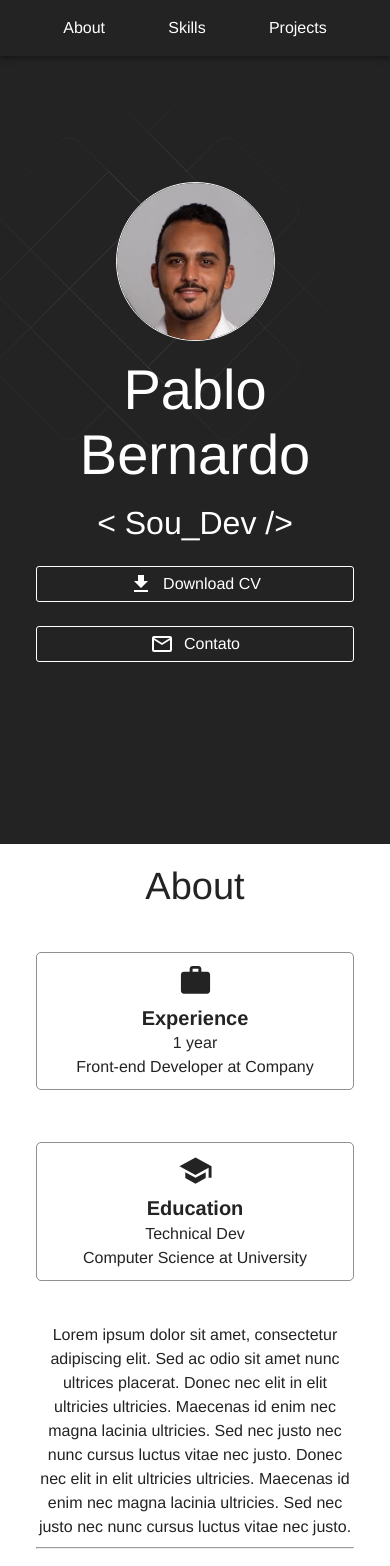
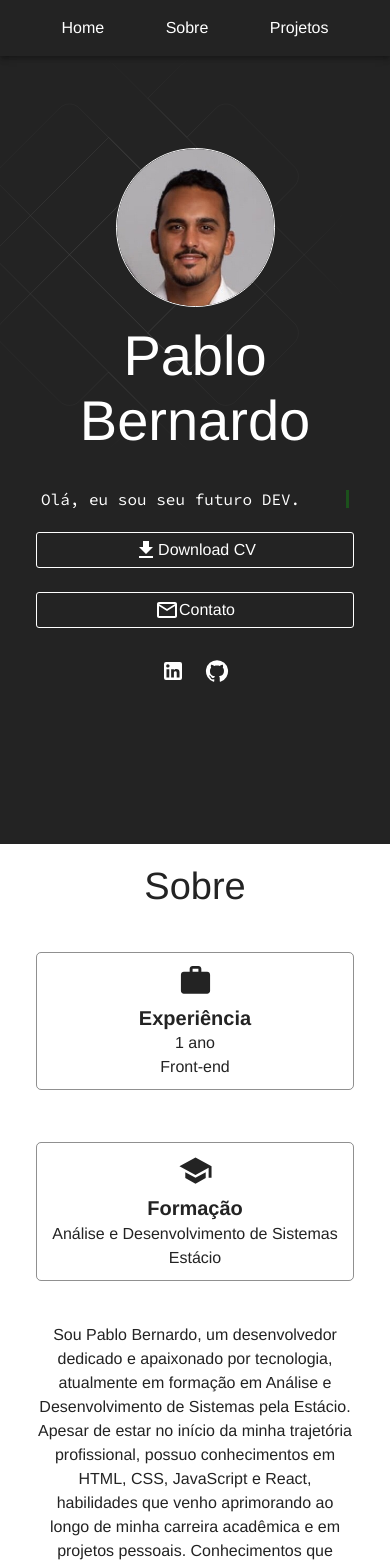
Before and after one commit to pablobeernardo/my-portfolio, a React (Vite) app: page / in a window 390 px wide. Shown: the top 1566 px of the page. Built offline with nearby package versions, Linux system fonts and the light colour scheme.

Commit message:
prosseguindo ajustes

```diff
--- a/package.json
+++ b/package.json
@@ -17,11 +17,13 @@
     "@types/styled-components": "^5.1.34",
     "react": "^18.3.1",
     "react-dom": "^18.3.1",
+    "react-scroll": "^1.9.0",
     "styled-components": "^6.1.12"
   },
   "devDependencies": {
     "@types/react": "^18.3.3",
     "@types/react-dom": "^18.3.0",
+    "@types/react-scroll": "^1.8.10",
     "@typescript-eslint/eslint-plugin": "^7.15.0",
     "@typescript-eslint/parser": "^7.15.0",
     "@vitejs/plugin-react": "^4.3.1",
--- a/src/components/Navbar/Navbar.tsx
+++ b/src/components/Navbar/Navbar.tsx
@@ -1,4 +1,5 @@
 import { AppBar, MenuItem, styled, Toolbar } from "@mui/material"
+import { Link as ScrollLink } from "react-scroll"
 
 const Navbar = () =>{
 
@@ -6,7 +7,10 @@ const Navbar = () =>{
         display: "flex",
         justifyContent: "space-evenly",
 
-
+        a : {
+          textDecoration: "none",
+          color: "white"
+        }
     }))
 
     const StyledMenuItem = styled(MenuItem)(({ theme }) => ({
@@ -21,13 +25,23 @@ const Navbar = () =>{
   }));
 
 
+
+
+
+
     return (
       <>
         <AppBar position="absolute">
             <StyledToolbar>
-                <StyledMenuItem>About</StyledMenuItem>
-                <StyledMenuItem>Skills</StyledMenuItem>
-                <StyledMenuItem>Projects</StyledMenuItem>
+                <ScrollLink to="home" smooth={true} duration={1000}>
+                    <StyledMenuItem>Home</StyledMenuItem>
+                </ScrollLink>
+                <ScrollLink to="about" smooth={true} duration={1000}>
+                    <StyledMenuItem>Sobre</StyledMenuItem>
+                </ScrollLink>
+                <ScrollLink to="projects" smooth={true} duration={1000}>
+                    <StyledMenuItem>Projetos</StyledMenuItem>
+                </ScrollLink>
             </StyledToolbar>
         </AppBar>
       </>
--- /dev/null
+++ b/src/components/TextAnime/TextAnime.css
@@ -0,0 +1,58 @@
+@import url('https://fonts.googleapis.com/css?family=Source+Code+Pro');
+
+.animated-text-container {
+    display: flex;
+    justify-content: center;
+    align-items: center;
+    width: 100%;
+    overflow: hidden;
+}
+
+p.animated-text {
+    border-right: solid 3px rgba(0, 255, 0, 0.75);
+    white-space: nowrap;
+    overflow: hidden;
+    font-family: 'Source Code Pro', monospace;
+    font-size: 2rem;
+    color: #fff;
+    margin: 0;
+    display: inline-block;
+    animation: animated-text 4s steps(29, end) 1s 1 normal both,
+               animated-cursor 600ms steps(29, end) infinite;
+}
+
+@keyframes animated-text {
+    from {
+        width: 0;
+    }
+    to {
+        width: calc(100% - 10px);
+    }
+}
+
+@keyframes animated-cursor {
+    from {
+        border-right-color: rgba(0, 255, 0, 0.75);
+    }
+    to {
+        border-right-color: transparent;
+    }
+}
+
+@media (max-width: 768px) {
+    p.animated-text {
+        font-size: 1.5rem;
+    }
+}
+
+@media (max-width: 480px) {
+    p.animated-text {
+        font-size: 1rem;
+    }
+}
+
+@media (min-width: 1200px) {
+    p.animated-text {
+        font-size: 1.8rem;
+    }
+}
--- /dev/null
+++ b/src/components/TextAnime/TextAnime.tsx
@@ -0,0 +1,46 @@
+import { styled } from '@mui/material/styles';
+import Typography from '@mui/material/Typography';
+import '../TextAnime/TextAnime.css';
+
+const AnimatedTextContainer = styled('div')({
+    display: 'flex',
+    justifyContent: 'center',
+    alignItems: 'center',
+    width: '100%',
+    overflow: 'hidden',
+    marginTop: '20px',
+});
+
+const AnimatedText = styled(Typography)(({ }) => ({
+    borderRight: 'solid 3px rgba(0, 255, 0, 0.75)',
+    whiteSpace: 'nowrap',
+    overflow: 'hidden',
+    fontFamily: 'Source Code Pro, monospace',
+    fontSize: '2rem',
+    color: '#fff',
+    margin: 0,
+    display: 'inline-block',
+    animation: `animated-text 4s steps(29, end) 1s 1 normal both,
+                animated-cursor 600ms steps(29, end) infinite`,
+    '@media (max-width: 768px)': {
+        fontSize: '1.5rem',
+    },
+    '@media (max-width: 480px)': {
+        fontSize: '1rem',
+    },
+    '@media (min-width: 1200px)': {
+        fontSize: '1.8rem',
+    },
+}));
+
+const TextAnime = () => {
+    return (
+        <AnimatedTextContainer>
+            <AnimatedText variant="h1">
+                Olá, eu sou seu futuro DEV.
+            </AnimatedText>
+        </AnimatedTextContainer>
+    );
+};
+
+export default TextAnime;
--- a/src/pages/Home/sections/About/About.tsx
+++ b/src/pages/Home/sections/About/About.tsx
@@ -54,33 +54,39 @@ const About = () => {
     }));
 
     return (
-        <StyledAbout>
+        <StyledAbout id='about'>
             <Container maxWidth="lg">
                 <Grid container spacing={4}>
                     <Grid item xs={12}>
-                        <Typography color={theme.palette.primary.main} variant="h2" textAlign={"center"}>About</Typography>
+                        <Typography color={theme.palette.primary.main} variant="h2" textAlign={"center"}>Sobre</Typography>
                     </Grid>
                     <Grid item xs={12} md={6} display={"flex"} flexDirection={"column"} alignItems={"center"}>
                         <ItemEducation>
                             <WorkIcon fontSize="large" />
-                            <Typography color={theme.palette.primary.main} variant="h5" fontWeight={"bold"} textAlign={"center"}>Experience</Typography>
-                            <Typography color={theme.palette.primary.main} textAlign={"center"}>1 year</Typography>
-                            <Typography color={theme.palette.primary.main} textAlign={"center"}>Front-end Developer at Company</Typography>
+                            <Typography color={theme.palette.primary.main} variant="h5" fontWeight={"bold"} textAlign={"center"}>Experiência</Typography>
+                            <Typography color={theme.palette.primary.main} textAlign={"center"}>1 ano</Typography>
+                            <Typography color={theme.palette.primary.main} textAlign={"center"}>Front-end</Typography>
                         </ItemEducation>
                     </Grid>
                     <Grid item xs={12} md={6} display={"flex"} flexDirection={"column"} alignItems={"center"}>
                         <ItemEducation>
                             <SchoolIcon fontSize="large" />
-                            <Typography color={theme.palette.primary.main} variant="h5" fontWeight={"bold"} textAlign={"center"}>Education</Typography>
-                            <Typography color={theme.palette.primary.main} textAlign={"center"}>Technical Dev</Typography>
-                            <Typography color={theme.palette.primary.main} textAlign={"center"}>Computer Science at University</Typography>
+                            <Typography color={theme.palette.primary.main} variant="h5" fontWeight={"bold"} textAlign={"center"}>Formação</Typography>
+                            <Typography color={theme.palette.primary.main} textAlign={"center"}>Análise e Desenvolvimento de Sistemas</Typography>
+                            <Typography color={theme.palette.primary.main} textAlign={"center"}>Estácio</Typography>
                         </ItemEducation>
                     </Grid>
                     <Grid item xs={12}>
-                        <Typography color={theme.palette.primary.main} textAlign={"center"}>Lorem ipsum dolor sit amet, consectetur adipiscing elit. Sed ac odio sit amet nunc ultrices placerat. Donec nec elit in elit ultricies ultricies. Maecenas id enim nec magna lacinia ultricies. Sed nec justo nec nunc cursus luctus vitae nec justo. Donec nec elit in elit ultricies ultricies. Maecenas id enim nec magna lacinia ultricies. Sed nec justo nec nunc cursus luctus vitae nec justo.</Typography>
+                        <Typography color={theme.palette.primary.main} textAlign={"center"}>
+                            Sou Pablo Bernardo, um desenvolvedor dedicado e apaixonado por tecnologia,
+                            atualmente em formação em Análise e Desenvolvimento de Sistemas pela Estácio.
+                            Apesar de estar no início da minha trajetória profissional, possuo conhecimentos em HTML, CSS, JavaScript e React, habilidades que venho aprimorando ao longo de minha carreira acadêmica e em projetos pessoais.
+                            Conhecimentos que obtive através de curos como Desenvolvedor FullStack pela DevMedia e como Desenvolvedor Front, Back e Mobile pelo SENAI em 2023.
+                            Minhas competências incluem trabalho em equipe e resolução de problemas, sempre com o objetivo de desenvolver interfaces de usuário interativas e eficientes. Estou em constante busca por aprendizado e aprimoramento, pronto para contribuir em uma equipe dinâmica e crescer profissionalmente.
+                        </Typography>
                         <hr />
                     </Grid>
-                    <Grid item xs={12}>
+                    <Grid item xs={12} id="skills">
                         <Typography color={theme.palette.primary.main} variant="h2" textAlign={"center"}>Skills</Typography>
                     </Grid>
                     <Grid container item xs={12} spacing={2} justifyContent="center">
@@ -100,7 +106,22 @@ const About = () => {
                             <SkillItem>Node.js</SkillItem>
                         </Grid>
                         <Grid item xs={6} sm={4} md={3} lg={2}>
-                            <SkillItem>Python</SkillItem>
+                            <SkillItem>API</SkillItem>
+                        </Grid>
+                        <Grid item xs={6} sm={4} md={3} lg={2}>
+                            <SkillItem>NextJs</SkillItem>
+                        </Grid>
+                        <Grid item xs={6} sm={4} md={3} lg={2}>
+                            <SkillItem>Jest</SkillItem>
+                        </Grid>
+                        <Grid item xs={6} sm={4} md={3} lg={2}>
+                            <SkillItem>Cloud</SkillItem>
+                        </Grid>
+                        <Grid item xs={6} sm={4} md={3} lg={2}>
+                            <SkillItem>WebScraping</SkillItem>
+                        </Grid>
+                        <Grid item xs={6} sm={4} md={3} lg={2}>
+                            <SkillItem>CI/CD</SkillItem>
                         </Grid>
                     </Grid>
                 </Grid>
--- a/src/pages/Home/sections/Hero/Hero.tsx
+++ b/src/pages/Home/sections/Hero/Hero.tsx
@@ -4,33 +4,23 @@ import DownloadIcon from '@mui/icons-material/Download';
 import MailOutlineIcon from '@mui/icons-material/MailOutline';
 import StyledButton from "../../../../components/StyledButton/StyledButton";
 import { AnimatedBackground } from "../../../../components/AnimatedBackground/AnimatedBackgroud";
-import { keyframes } from '@emotion/react';
+import LinkedInIcon from '@mui/icons-material/LinkedIn';
+import GitHubIcon from '@mui/icons-material/GitHub';
+import TextAnime from "../../../../components/TextAnime/TextAnime";
 
-const fadeInUp = keyframes`
-    0% {
-        opacity: 0;
-        transform: translateY(20px);
+const SocialLink = styled("div")(({ theme }) => ({
+    display: "flex",
+    justifyContent: "center",
+    marginTop: "20px",
+    a: {
+        color: theme.palette.primary.contrastText,
+        margin: "0 10px",
+        fontSize: "2rem",
+        transition: "color 0.3s",
+        "&:hover": {
+            color: theme.palette.secondary.main,
         }
-    100% {
-        opacity: 1;
-        transform: translateY(0);
     }
-`;
-
-const AnimatedText = styled(Typography)(({ theme }) => ({
-    animation: `${fadeInUp} 1.5s ease-out`,
-    color: theme.palette.primary.contrastText,
-    fontWeight: 'regular',
-    fontSize: '2rem',
-    [theme.breakpoints.up('sm')]: {
-        fontSize: '3rem',
-    },
-    [theme.breakpoints.up('md')]: {
-        fontSize: '4rem',
-    },
-    [theme.breakpoints.up('lg')]: {
-        fontSize: '5rem',
-    },
 }));
 
 const Hero = () => {
@@ -67,9 +57,10 @@ const Hero = () => {
         }
     }));
 
+
     return (
         <StyledHero>
-            <Container maxWidth="lg">
+            <Container maxWidth="lg" id="home">
                 <Grid container spacing={2}>
                     <Grid item xs={12} md={5}>
                         <Box position="relative">
@@ -83,27 +74,37 @@ const Hero = () => {
                     </Grid>
                     <Grid item xs={12} md={7}>
                         <Typography color={"primary.contrastText"} variant="h1" textAlign={"center"} pb={2}>Pablo Bernardo</Typography>
-                        <AnimatedText variant="h2" textAlign={"center"}>
-                            &lt; Sou_Dev /&gt;
-                        </AnimatedText>
+                        <TextAnime/>
                         <Grid container display={"flex"} justifyContent={"center"} spacing={3} pt={3}>
                             <Grid item xs={12} md={4} display={"flex"} justifyContent={"center"}>
-                                <StyledButton onClick={() => console.log("Download")}>
+                                <StyledButton>
+                                    <a href="src\assets\file\Dev_Pablo2024.pdf" download style={{ textDecoration: 'none', color: 'inherit', display: 'flex', alignItems: 'center' }}>
                                         <DownloadIcon />
                                         <Typography>
                                             Download CV
                                         </Typography>
+                                    </a>
                                 </StyledButton>
                             </Grid>
                             <Grid item xs={12} md={4} display={"flex"} justifyContent={"center"}>
-                                <StyledButton onClick={() => console.log("Contato")}>
+                                <StyledButton>
+                                    <a href="mailto:pablobeernardo@gmail.com " style={{ textDecoration: 'none', color: 'inherit', display: 'flex', alignItems: 'center' }}>
                                         <MailOutlineIcon />
                                         <Typography>
                                             Contato
                                         </Typography>
+                                    </a>
                                 </StyledButton>
                             </Grid>
                         </Grid>
+                        <SocialLink>
+                            <a href="https://www.linkedin.com/in/pablo-bernardo-1b3680195/" target="_blank" rel="noopener noreferrer">
+                                <LinkedInIcon />
+                            </a>
+                            <a href="https://github.com/pablobeernardo" target="_blank" rel="noopener noreferrer">
+                                <GitHubIcon />
+                            </a>
+                        </SocialLink>
                     </Grid>
                 </Grid>
             </Container>
--- a/src/pages/Home/sections/Projects/Projects.tsx
+++ b/src/pages/Home/sections/Projects/Projects.tsx
@@ -150,8 +150,8 @@ const ProjectButton = styled(StyledButton)`
 const Projects: React.FC = () => {
   return (
     <Container>
-      <StyledParagraph>
-        <span>Projects</span>
+      <StyledParagraph id='projects'>
+        <span>Projetos</span>
       </StyledParagraph>
       <ProjectsContainer>
         {projects.map((project) => (
```
Also changed, not shown: src/pages/Home/sections/Footer/footer.tsx (+4 -4 lines), 2 other files (tests, documents, lock files or other folders). Lines whose indentation alone changed are shown as unchanged.
